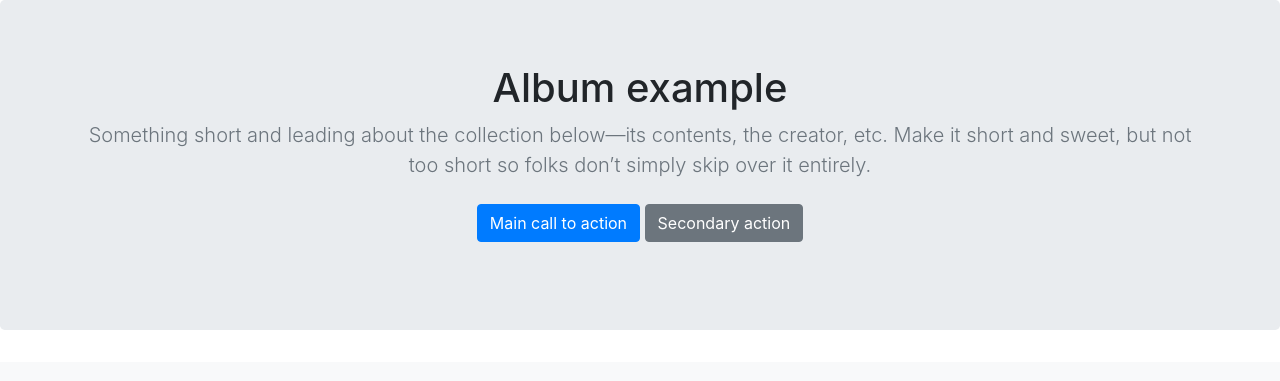
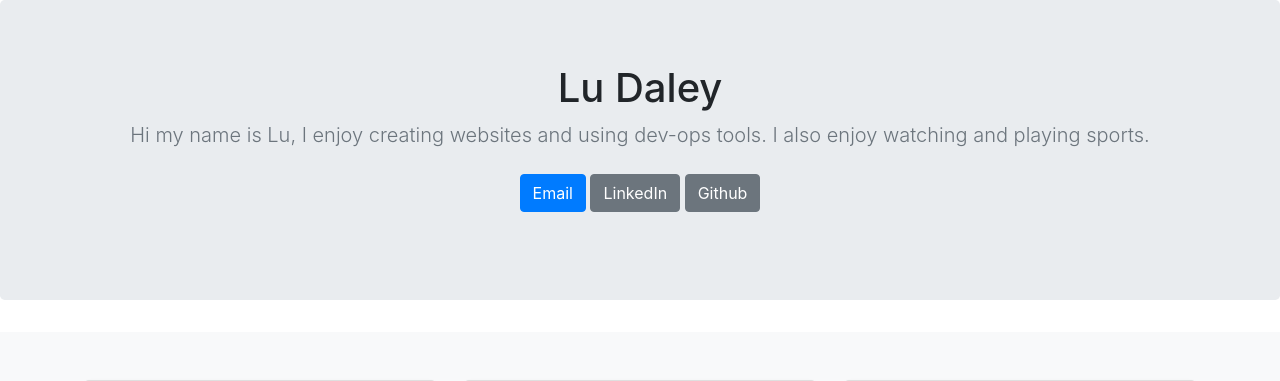
Before and after one commit to DevLuDaley/DjangoPortfolioProject, a Django app: page / in a window 1280 px wide. Shown: the top 381 px of the page. Run offline with Django 3.2, Linux system fonts and the light colour scheme; some libraries are stand-ins or nearby versions.

```diff
--- a/portfolio-project/jobs/templates/jobs/home.html
+++ b/portfolio-project/jobs/templates/jobs/home.html
@@ -1,7 +1,7 @@
+<!doctype html>
 
+<html lang="en">
 
-<!doctype html>
-<html lang="en">
 <head>
     <meta charset="utf-8">
     <meta name="viewport" content="width=device-width, initial-scale=1, shrink-to-fit=no">
@@ -45,6 +45,7 @@
     <!-- Custom styles for this template -->
     <link href="album.css" rel="stylesheet">
 </head>
+
 <body>
 
 
@@ -52,11 +53,12 @@
 
         <section class="jumbotron text-center">
             <div class="container">
-      <h1>Album example</h1>
-      <p class="lead text-muted">Something short and leading about the collection below—its contents, the creator, etc. Make it short and sweet, but not too short so folks don’t simply skip over it entirely.</p>
+                <h1>Lu Daley</h1>
+                <p class="lead text-muted">Hi my name is Lu, I enjoy creating websites and using dev-ops tools. I also enjoy watching and playing sports.</p>
                 <p>
-        <a href="#" class="btn btn-primary my-2">Main call to action</a>
-        <a href="#" class="btn btn-secondary my-2">Secondary action</a>
+                    <a href="mailto:DaleyLuis@Gmail.com" class="btn btn-primary my-2">Email</a>
+                    <a href="#" class="btn btn-secondary my-2">LinkedIn</a>
+                    <a href="#" class="btn btn-secondary my-2">Github</a>
                 </p>
             </div>
         </section>
@@ -219,5 +221,7 @@
     </footer>
     <script src="https://code.jquery.com/jquery-3.4.1.slim.min.js" integrity="sha384-J6qa4849blE2+poT4WnyKhv5vZF5SrPo0iEjwBvKU7imGFAV0wwj1yYfoRSJoZ+n" crossorigin="anonymous"></script>
     <script src="https://cdn.jsdelivr.net/npm/popper.js@1.16.0/dist/umd/popper.min.js" integrity="sha384-Q6E9RHvbIyZFJoft+2mJbHaEWldlvI9IOYy5n3zV9zzTtmI3UksdQRVvoxMfooAo" crossorigin="anonymous"></script>
-<script src="https://stackpath.bootstrapcdn.com/bootstrap/4.4.1/js/bootstrap.min.js" integrity="sha384-wfSDF2E50Y2D1uUdj0O3uMBJnjuUD4Ih7YwaYd1iqfktj0Uod8GCExl3Og8ifwB6" crossorigin="anonymous"></script></body>
+    <script src="https://stackpath.bootstrapcdn.com/bootstrap/4.4.1/js/bootstrap.min.js" integrity="sha384-wfSDF2E50Y2D1uUdj0O3uMBJnjuUD4Ih7YwaYd1iqfktj0Uod8GCExl3Og8ifwB6" crossorigin="anonymous"></script>
+</body>
+
 </html>
```
Lines whose indentation alone changed are shown as unchanged.
